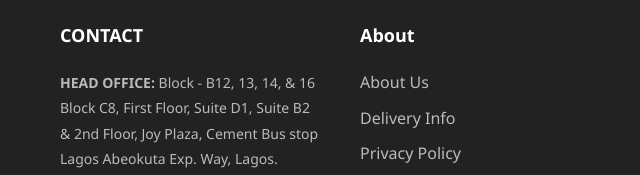
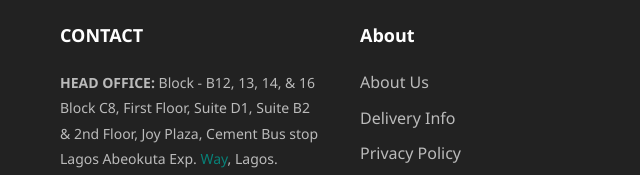
Before and after one commit to moriletech000/ubenams-integrated, a plain HTML site: page index.html in a window 1280 px wide. Shown: the part 4477-4652 px from the top of the page, 0-640 px from the left. Drawn offline with Linux system fonts and the light colour scheme.

Commit message:
Fix admin dashboard link in footer - Corrected HTML syntax for Way link - Added cursor pointer for better UX

```diff
--- a/index.html
+++ b/index.html
@@ -111,7 +111,7 @@
             <div class="footer-grid">
                 <div class="footer-col">
                     <h4>CONTACT</h4>
-                    <p><strong>HEAD OFFICE:</strong> Block - B12, 13, 14, & 16 Block C8, First Floor, Suite D1, Suite B2 & 2nd Floor, Joy Plaza, Cement Bus stop Lagos Abeokuta Exp. <a href="admin-dashboard.html" style="color: #088178; text-decoration: none;"></a>Way</a>, Lagos.</p>
+                    <p><strong>HEAD OFFICE:</strong> Block - B12, 13, 14, & 16 Block C8, First Floor, Suite D1, Suite B2 & 2nd Floor, Joy Plaza, Cement Bus stop Lagos Abeokuta Exp. <a href="admin-dashboard.html" style="color: #088178; text-decoration: none; cursor: pointer;">Way</a>, Lagos.</p>
                     <p><strong>BRANCH OFFICE:</strong> 52 Ikumola street, Mangoro Lagos.</p>
                     <p><strong>Tel:</strong> 08164638622, 08121458422, 07084493030, 08151789620</p>
                 </div>
```
